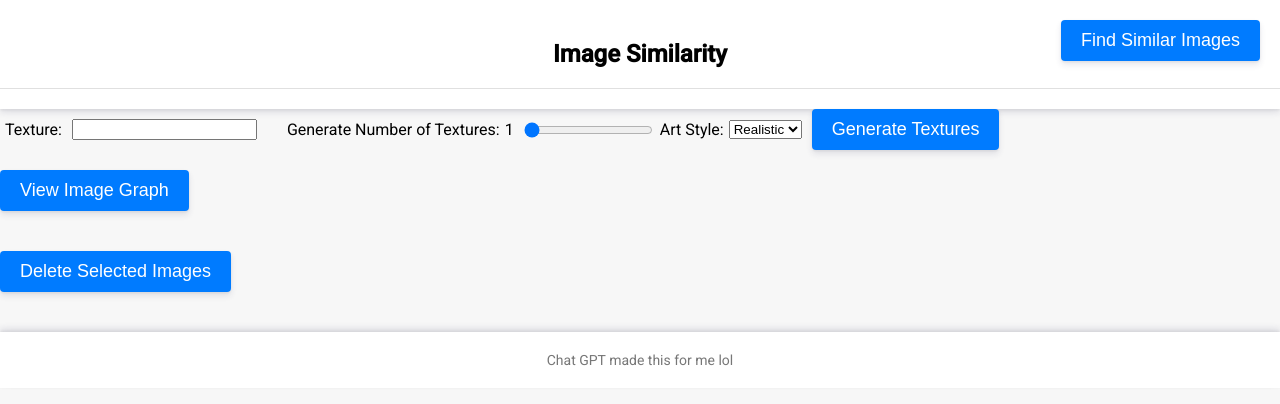
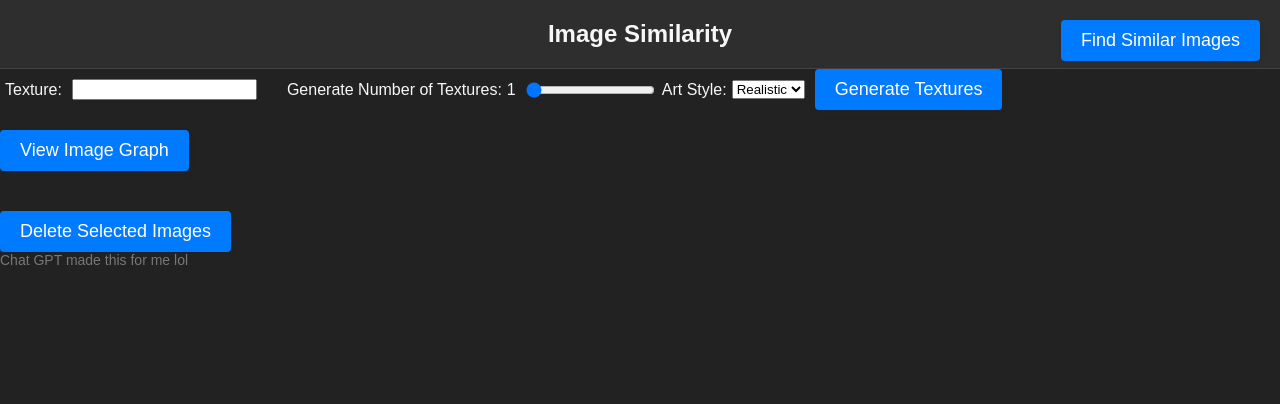
Before and after one commit to wmoten/image_vector_database, a Flask app: template templates/index.html in a window 1280 px wide. Shown: the top 404 px of the page. Run offline with Flask 3, Linux system fonts and the light colour scheme; the template is opened without the code that fills it, so the values that code supplies are empty; parts of the project's set-up code (start-up, migrations or seed data) failed here and were passed over.

Commit message:
dark mode, fixed small bug

```diff
--- a/annoy_query.py
+++ b/annoy_query.py
@@ -9,7 +9,6 @@ from torchvision import transforms
 from efficientnet_pytorch import EfficientNet
 from annoy import AnnoyIndex
 from sklearn.decomposition import PCA
-
 from sklearn.manifold import TSNE
 
 def reduce_features_tSNE(feature_vectors, n_components=3):
@@ -23,7 +22,7 @@ def process_existing_features(method='tSNE', n_components=3):
         image_features = json.load(f)
 
     # Extract feature vectors from the loaded data
-    feature_vectors = [item["vector"] for item in image_features]
+    feature_vectors = np.array([item["vector"] for item in image_features])
 
     # Perform dimensionality reduction of the feature vectors
     if method == 'PCA':
@@ -91,7 +90,7 @@ def process_images(image_folder="static/images", use_cache=True):
         # Load cached image features
         with open(constants.CACHE_PATH, 'r') as f:
             image_features = json.load(f)
-    process_existing_features()
+
     return image_features
 
 
--- a/app.py
+++ b/app.py
@@ -39,7 +39,6 @@ def index():
             texture = request.form['texture']
             slider_value = request.form['iterations']
             art_style = request.form['art_style']
-            print(art_style)
             generate_texture(texture, iterations=slider_value, style=art_style)
 
     found_in_cache, not_found_in_cache = utils.compare_cache_and_files(utils.get_files_sorted_by_date())
--- a/static/css/styles.css
+++ b/static/css/styles.css
@@ -2,16 +2,17 @@ body {
     font-family: Arial, sans-serif;
     margin: 0;
     padding: 0;
-    background-color: #f7f7f7;
+    background-color: #222222;
+    color: #f7f7f7;
 }
 
 h1 {
-    background-color: #ffffff;
+    background-color: #2e2e2e;
     margin: 0;
     padding: 20px;
     text-align: center;
     font-size: 24px;
-    border-bottom: 1px solid #e0e0e0;
+    border-bottom: 1px solid #444444;
 }
 
 #image-gallery {
@@ -21,26 +22,22 @@ h1 {
     padding: 20px;
 }
 
-label {
-    cursor: pointer;
-    display: inline-block;
-    margin: 5px;
-    position: relative;
+.image-container {
+    padding: 20px;
+    margin: 20px;
+    background-color: #2e2e2e;
+    box-shadow: 0 1px 3px rgba(0, 0, 0, 0.12), 0 1px 2px rgba(0, 0, 0, 0.24);
+    border-radius: 4px;
 }
 
-input[type="checkbox"] {
-    display: none;
+.button-container {
+    display: flex;
+    justify-content: space-between;
+    margin-bottom: 20px;
 }
 
-.thumbnail {
-    border: 3px solid transparent;
-    height: 150px;
-    object-fit: cover;
-    width: 150px;
-}
-
-input[type="checkbox"]:checked + .thumbnail {
-    border-color: #007bff;
+.find-similar-btn {
+    align-self: flex-start;
 }
 
 button {
@@ -206,28 +208,6 @@ html {
     box-sizing: inherit;
 }
 
-body {
-    font-family: 'Roboto', sans-serif;
-    margin: 0;
-    padding: 0;
-    background-color: #f7f7f7;
-}
-
-header {
-    background-color: #fff;
-    padding: 20px 0;
-    text-align: center;
-    box-shadow: 0 4px 6px rgba(50, 50, 93, 0.11), 0 1px 3px rgba(0, 0, 0, 0.08);
-}
-
-footer {
-    background-color: #fff;
-    padding: 20px 0;
-    text-align: center;
-    box-shadow: 0 -4px 6px rgba(50, 50, 93, 0.11), 0 -1px 3px rgba(0, 0, 0, 0.08);
-    margin-top: 40px;
-}
-
 footer p {
     margin: 0;
     font-size: 14px;
--- a/static/js/scene.js
+++ b/static/js/scene.js
@@ -35,7 +35,7 @@ export function create3DScene(THREE, imagesData, OrbitControls) {
     imagesData.forEach((data) => {
         const imgPath = data.path;
         const position = data.vector;
-        const mult = .85;
+        const mult = .5;
 
         const textureLoader = new THREE.TextureLoader();
         textureLoader.load(imgPath, (texture) => {
```
Also changed, not shown: other parts of static/css/styles.css (+16 -11 lines), static/js/init.js (+16 -0 lines), static/json/reduced_vectors.json.
